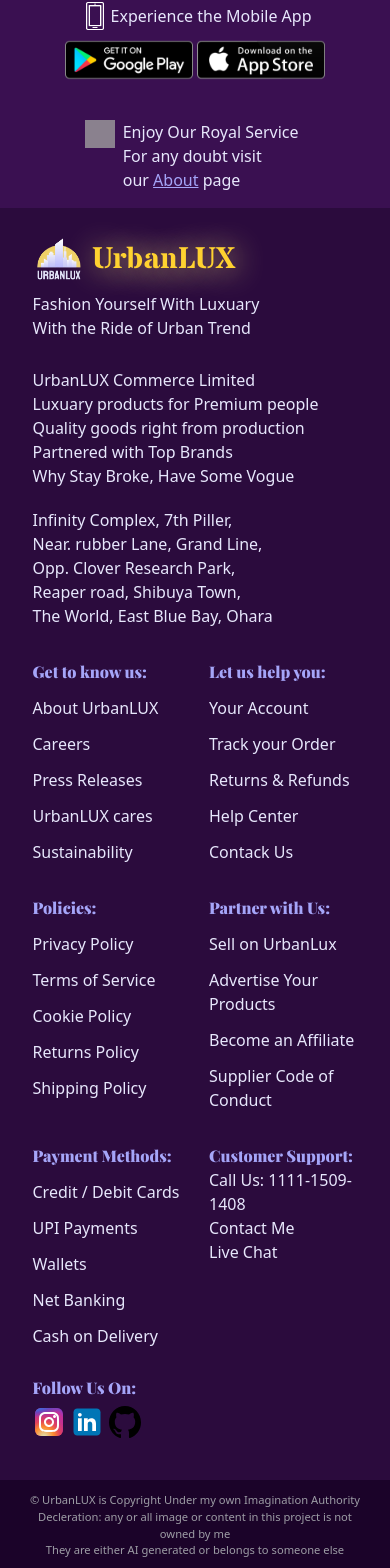
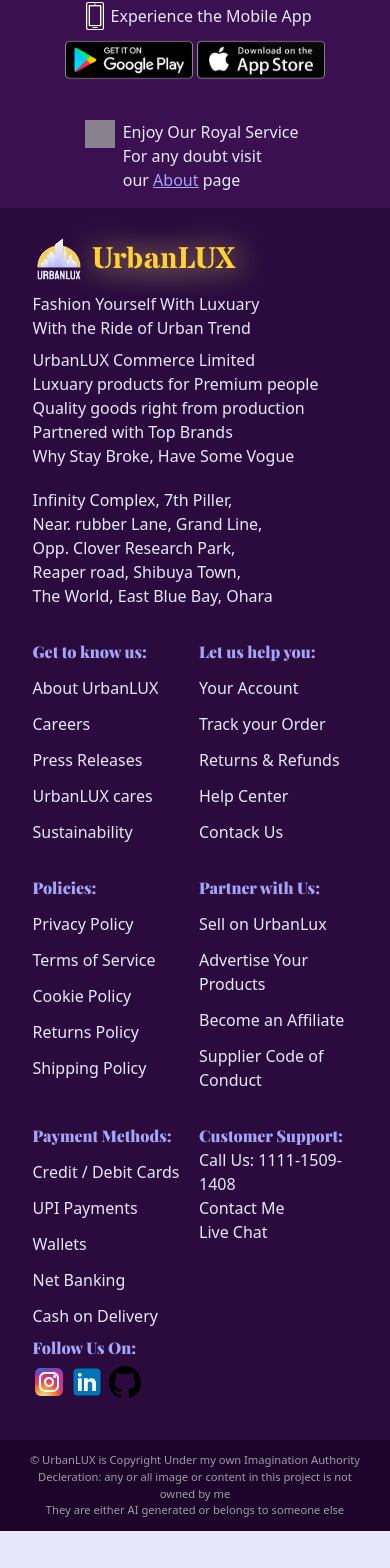
Before and after one commit to jeetchauhan123/UrbanLUX, a React (Vite) app in the folder frontend/: page /home in a window 390 px wide. Shown: the part 330-1898 px from the top of the page. After the commit the page ends 1861 px from the top, so only its background shows below. Built offline with nearby package versions, Linux system fonts and the light colour scheme; no server answers; grey boxes are pictures that could not be loaded; a web font is replaced by a local one.

Commit message:
Update Footer.jsx

```diff
--- a/frontend/src/pages/components/Footer.jsx
+++ b/frontend/src/pages/components/Footer.jsx
@@ -1,4 +1,4 @@
-import React from 'react'
+import React from 'react';
 import { Link } from "react-router-dom";
 
 const Footer = () => {
@@ -63,7 +63,6 @@ const Footer = () => {
                             </div>
                             <div>
                                 <p>Enjoy Our Royal Service For any doubt visit</p>
-                                <p></p>
                                 <p>
                                     our{" "}
                                     <Link to={"/about"} className="underline text-[#a5a5f8]">
@@ -80,7 +79,7 @@ const Footer = () => {
                 <div className="bg-[#2b0b3d] flex justify-center pt-7 pb-10">
                     <div className="w-10/12 grid md:grid-cols-[1.1fr_1fr] lg:grid-cols-[1.5fr_1fr_1fr_1fr] justify-around gap-x-6 gap-y-8 lg:gap-4">
                         {/* line 1 */}
-                        <div className="flex flex-col gap-7">
+                        <div className="flex flex-col gap-2 lg:gap-7">
                             <div className="flex flex-col">
                                 <div className="flex flex-row items-center gap-2 mb-2">
                                     <img
@@ -121,7 +120,7 @@ const Footer = () => {
                         </div>
 
                         {/* line 2 */}
-                        <div className="grid grid-cols-2 lg:grid-cols-1 gap-7">
+                        <div className="grid grid-cols-2 lg:grid-cols-1 gap-2 lg:gap-7">
                             <div className="flex flex-col gap-3">
                                 <h3>Get to know us:</h3>
                                 <Link>About UrbanLUX</Link>
@@ -141,7 +140,7 @@ const Footer = () => {
                         </div>
 
                         {/* line 3 */}
-                        <div className="grid grid-cols-2 lg:grid-cols-1 gap-7">
+                        <div className="grid grid-cols-2 lg:grid-cols-1 gap-2 lg:gap-7">
                             <div className="flex flex-col gap-3">
                                 <h3>Policies:</h3>
                                 <Link>Privacy Policy</Link>
@@ -160,7 +159,7 @@ const Footer = () => {
                         </div>
 
                         {/* line 4 */}
-                        <div className="grid grid-cols-2 lg:grid-cols-1 gap-7">
+                        <div className="grid grid-cols-2 lg:grid-cols-1 gap-2 lg:gap-7">
                             <div className="flex flex-col gap-3">
                                 <h3>Payment Methods:</h3>
                                 <Link>Credit / Debit Cards</Link>
@@ -215,7 +214,7 @@ const Footer = () => {
                 </div>
             </section>
         </div>
-    )
-}
+    );
+};
 
-export default Footer
+export default Footer;
```
